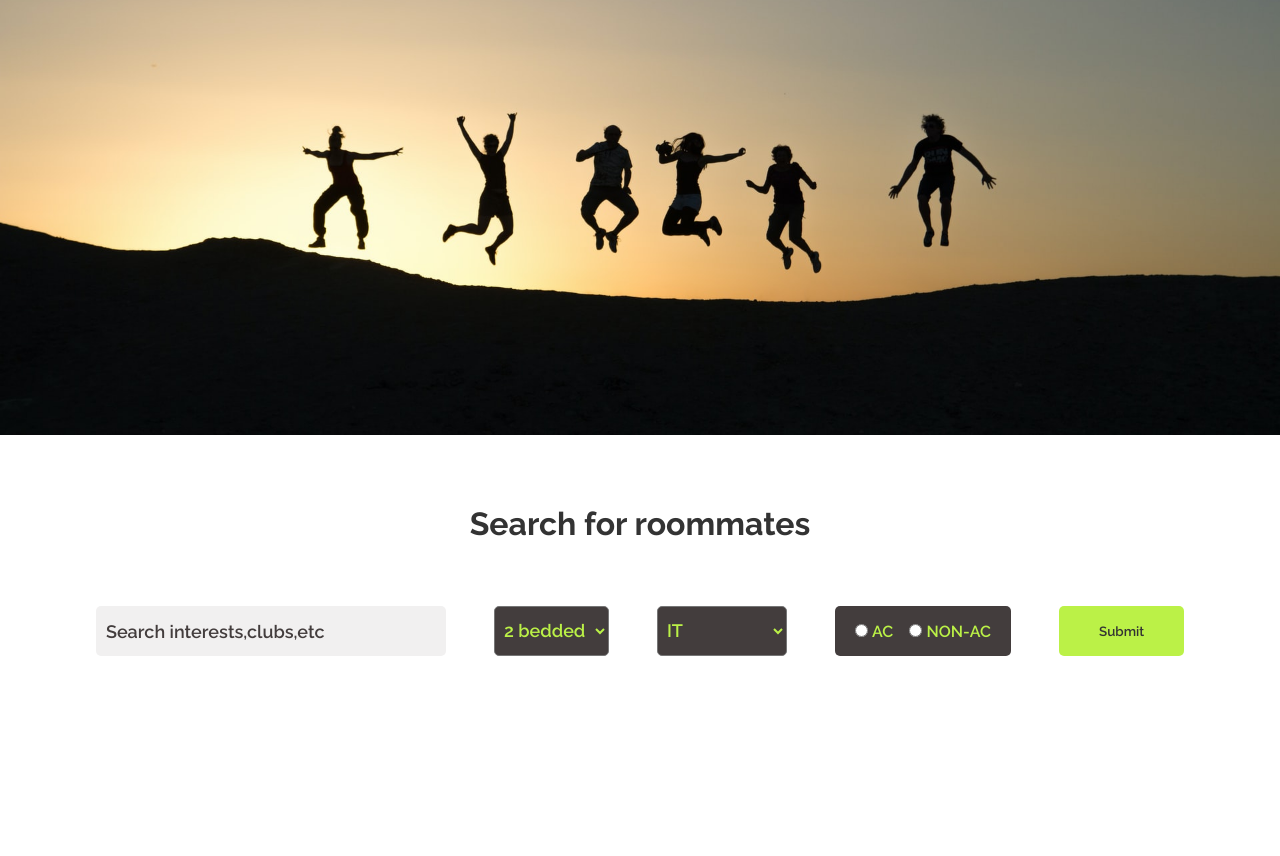
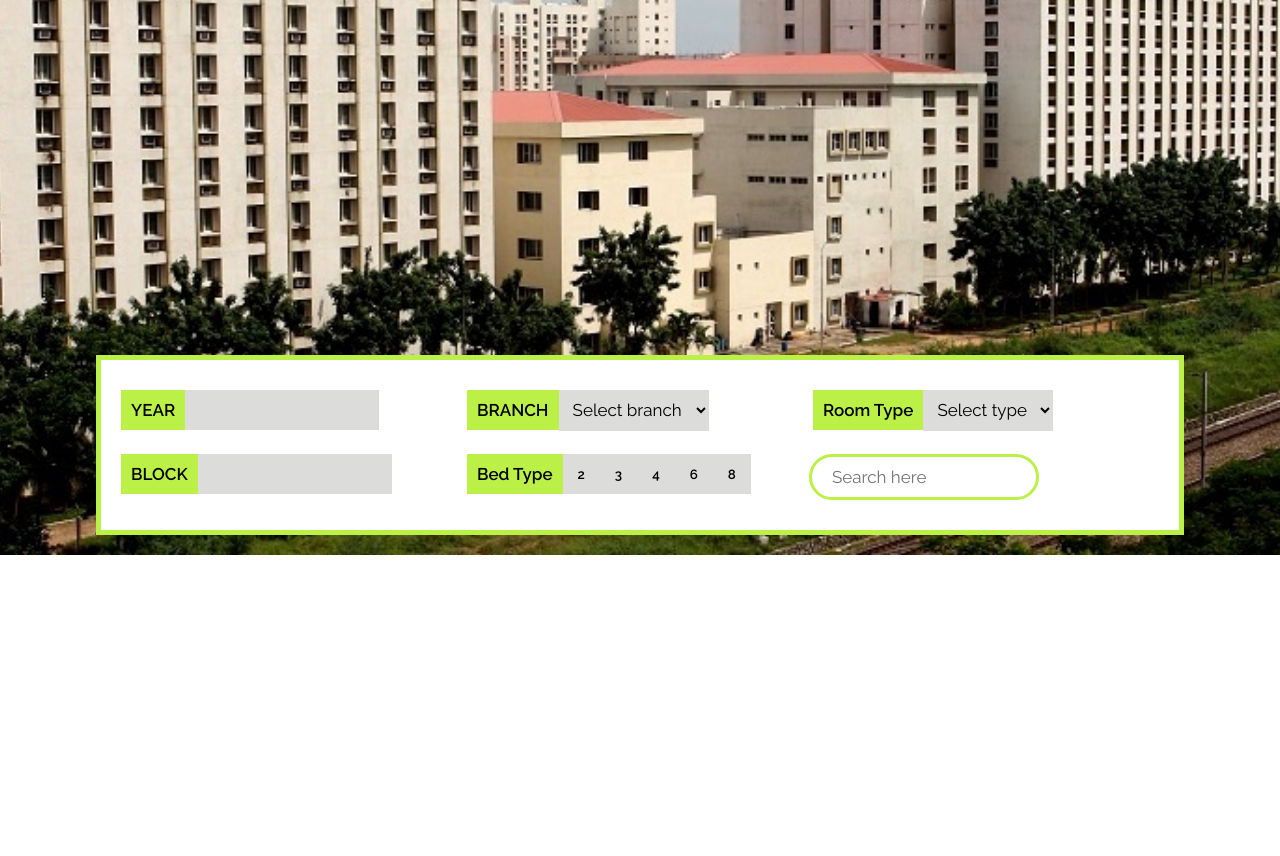
Before and after one commit to utkarsh-creator/roommatedhoondho, a plain HTML site: page homepage.html in a window 1280 px wide. Shown: the part 245-1101 px from the top of the page. After the commit the page ends 800 px from the top, so only its background shows below. Drawn offline with Linux system fonts and the light colour scheme.

Commit message:
Homepage modified as per new design

```diff
--- a/home.css
+++ b/home.css
@@ -1,159 +1,230 @@
-@import url('https://fonts.googleapis.com/css2?family=Raleway:wght@400;500;600;700&display=swap');
-:root{
-    --black:#333333;
+@import url("https://fonts.googleapis.com/css2?family=Raleway:wght@400;500;600;700&display=swap");
+:root {
+  --black: #333333;
 }
-*{
+* {
   padding: 0;
   margin: 0;
   box-sizing: border-box;
   font-family: "Raleway";
 }
 
-header{
-    height: 85vh;
-    display: flex;
-    align-items: center;
-    flex-direction: column;
-    background: url("./homebg.jpg") ;
+nav {
+  background: url("./hostel.jpg");
   background-position: center;
   background-repeat: no-repeat;
   background-size: cover;
-    row-gap: 4rem;
-}
-.nav{
+  height: 100vh;
   display: flex;
   justify-content: center;
-
 }
 
-nav{
+nav ul {
   display: flex;
-    justify-content: space-between;
+  justify-content: center;
+  padding-left: 140px;
+  list-style: none;
+  background-color: white;
+  color: #6d6b6b;
   width: 85vw;
-    height: 10vh;
+  height: 65px;
   align-items: center;
-    margin: 20px 0;
+  font-size: 20px;
+  column-gap: 5rem;
+  font-weight: 500;
+  border-bottom: 2px solid rgb(197, 238, 105);
+}
+
+nav ul li:nth-child(2) {
+  font-weight: 600;
+  font-size: 25px;
+}
+
+.nav-main {
+  display: flex;
+}
+
+.top-main {
+  display: flex;
+  position: absolute;
+  margin-top: 30px;
+  justify-content: center;
+  -webkit-box-shadow: 0px 5px 5px 5px rgba(117, 117, 117, 0.83);
+  -moz-box-shadow: 0px 5px 5px 5px rgba(117, 117, 117, 0.83);
+  box-shadow: 0px 5px 5px 5px rgba(117, 117, 117, 0.83);
+}
+.profile {
+  height: 65px;
+  width: 120px;
+  background-color: rgb(197, 238, 105);
+  display: flex;
+  justify-content: center;
+  align-items: center;
+}
+
+.room-info {
+  background-color: white;
+  border: 5px solid #bbf046;
+  position: absolute;
+  bottom: 20px;
+  height: 180px;
+  width: 85%;
+  display: grid;
+  place-content: center;
+  grid-template-columns: repeat(3, 1fr) repeat(2, 0);
+  grid-template-rows: repeat(2, 1fr) repeat(3, 0);
+  row-gap: 0px;
+  padding:20px;
+}
+
+label {
+    background-color: #bbf046;
+    font-size: 17px;
+    font-weight: 600;
+    border: none;
+    outline: none;
+    padding: 10px;
+}
+input {
+  border: none;
+  background-color: #dcddda;
+  font-size: 17px;
+  margin-left: -4px;
+  padding: 10px 0px;
+}
+
+select {
+    height: 41px;
+    border: none;
+    margin-left: -4px;
+    background-color: #dcddda;
+    font-size: 17px;
+    outline: none;
+    padding: 0 10px;
+}
+
+input:focus,
+select:focus {
+  border: none;
+  outline: none;
+}
+
+input:active,
+select:active {
+  border: none;
+  outline: none;
+}
+
+.div1 {
+  grid-area: 1 / 1 / 2 / 2;
+  margin: 10px 0;
+}
+.div2 {
+  grid-area: 1 / 2 / 2 / 3;
+  margin: 10px 0;
+}
+.div3 {
+  grid-area: 1 / 3 / 2 / 4;
+  margin: 10px 0;
+}
+.div4 {
+  grid-area: 2 / 1 / 3 / 2;
+  margin: 10px 0;
+}
+.div5 {
+  grid-area: 2 / 2 / 3 / 3;
+  margin: 10px 0;
+  display: flex;
+  align-items: flex-start;
+}
+.div6 {
+  grid-area: 2 / 3 / 3 / 4;
+  margin: 10px 0;
+}
+
+.text{
+  background-color: #bbf046;
+  padding: 10px;
+  font-weight: 600;
+}
+
+.options button{
+  padding: 12px 15px;
+  background-color: #dcddda;
+  color: black;
+  font-weight: 600;
+  border: none;
+  transition: all 0.3s;
+}
+
+.options button:hover{
+  background-color: #6d6b6b;
 }
 
 
-.logo{
-    height: 45px;
+.options{
+  display: flex;
+  align-items: center;
 }
 
-.usericon{
-    height: 45px;
-    width: 45px;
-    border-radius: 50px;
-    background-color: #BBF147;
-    display: grid;
-    place-content: center;
-    cursor: pointer;
+#block{
+  text-transform: uppercase;
 }
 
-.usericon i{
-    font-size: 30px;
-}
-.user_info{
-    display: flex;
-    align-items: center;
-    column-gap: 1rem;
-}
-.user_info  p{
-    font-size: 15px;
-    font-weight: 700;
-    color: white;
+#search{
+  border-radius: 100px;
+  background-color: white;
+  border: 3px solid #bbf046;
+  padding-left: 20px;
+  padding-right: 10px;
 }
 
-header h1{
-    color: white;
-    font-size: 2.4rem;
+#search:focus{
+  animation: width 0.2s linear 1;
+  width: 100%;
+}
+
+@keyframes width {
+  from{
+    width: 50%;
+  }
+  to{
+    width: 100%;
+  }
 }
 
 
-
-/* Main section -> search results */
-/* Main section -> search results */
-/* Main section -> search results */
-/* Main section -> search results */
-/* Main section -> search results */
-/* Main section -> search results */
+@media (max-width:1070px) {
+  .room-info{
+    width: 100%;
+    padding: 5px;
+  }
+}
 
 
-main{
-    display: flex;
-    margin-top: 70px;
-    justify-content: center;
-    flex-direction: column;
-    margin-bottom: 200px;
-    row-gap: 4rem;
+@media (max-width:850px) {
+    nav ul{
+        padding-left: 20px;
+        column-gap: 1rem;
+        justify-content: flex-start;
+        font-size: 15px;
+        width: 80vw;
     }
-main h1{
-    text-align: center;
-    color: var(--black);
-}
-
-main form{
-    display: flex;
-    width: 100%;
-    margin: auto;
-    justify-content: center;
-    align-items: center;
-    column-gap: 3rem;
-}
-input,select,label{
+    nav ul li:nth-child(2){
+        font-size: small;
         font-weight: 600;
     }
 
-#search_bar{
-    font-size: 18px;
-    height: 50px;
-    border: none;
-    background-color: #f1f0f0;
-    padding: 10px;
-    width: 350px;
-    border-radius: 5px;
-
+    .profile{
+        width: 70px;
     }
-
-#search_bar::placeholder{
-    color: #433D3D;
+    .room-info{
+      display: flex;
+      flex-direction: column;
+      height: max-content;
+      justify-content: center;
+      padding-left: 20px;
+      width: 95%;
+      font-size: small;
     }
-
-#search_bar:focus{
-    outline: none;
 }
-
-select{
-    background-color: #433D3D;
-    color:#BBF147 ;
-    align-self: stretch;
-    padding: 2px 5px;
-    font-size: 18px;
-    border-radius: 5px;
-}
-
-.ac_nac{
-    display: flex;
-    align-self: stretch;
-    align-items: center;
-    padding: 5px 20px;
-    column-gap: 1rem;
-    border-radius: 5px;
-    background-color: #433D3D;
-    color: #BBF147;
-}
-
-input[type="submit"]{
-    background-color: #BBF147;
-    color: var(--black);
-    border: none;
-    align-self: stretch;
-    padding: 5px 40px;
-    cursor: pointer;
-    border-radius: 5px;
-    transition: all 0.4s;
-}
-
-input[type="submit"]:hover{
-    transform: scale(0.95);
-}
--- a/homepage.html
+++ b/homepage.html
@@ -4,64 +4,74 @@
     <meta charset="UTF-8">
     <meta http-equiv="X-UA-Compatible" content="IE=edge">
     <meta name="viewport" content="width=device-width, initial-scale=1.0">
-    <title>Home - Roommate Dhoondo</title>
-    <link
-      rel="stylesheet"
-      href="https://cdnjs.cloudflare.com/ajax/libs/font-awesome/4.7.0/css/font-awesome.min.css"
-    />
+    <title>Roommate Dhoondo</title>
     <link rel="stylesheet" href="home.css">
 </head>
 <body>
-        <header>
-            <div class="nav">
-                <nav>
-                    <img src="./r_logo_nbg.png" alt="" class="logo">
-                    <div class="user_info">
-                        <p>Hello,User</p>
-                        <div class="usericon">
-                            <i class="fa fa-user" aria-hidden="true"></i>
-                        </div>
+        <nav>
+            <div class="top-main">
+                <div class="nav-main">
+                    <ul>
+                        <li>Home</li>
+                        <li>Need Room</li>
+                        <li>Have Room</li>
+                    </ul>
+                    <div class="profile">
+                        <img src="./man.png" alt="" height="45">
                     </div>
-                </nav>
+                </div>
             </div>
-            <h1>Your search for roommates ends here !</h1>
-        </header>
+            <section class="room-info">
+                <div class="div1">
+                    <label for="year">YEAR</label>
+                <input type="number" name="year" id="year">
+                </div>
+                <div class="div2">
+                    <label for="branch">BRANCH</label>
+                <select name="branch" id="branch">
+                    <option value="none">Select branch</option>
+                    <option value="it">IT</option>
+                    <option value="cse">CSE</option>
+                    <option value="mech">Mechanical</option>
+                    <option value="civil">Civil</option>
+                    <option value="elec">Electrical</option>
+                    <option value="chem">Chemical</option>
+                </select>
+                </div>
+                <div class="div3">
+                    <label for="room-type">Room Type</label>
+                <select name="room-type" id="room-type">
+                    <option value="none">Select type</option>
+                    <option value="ac">AC</option>
+                    <option value="nac">Non AC</option>
+                </select>
+                </div>
+                <div class="div4">
+                    <label for="block">BLOCK</label>
+                    <input type="text" name="block" id="block">
+                </div>
+                <div class="div5">
+                    <label class="text">Bed Type</label>
+                    <div class="options">
+                        <button>2</button>
+                        <button>3</button>
+                        <button>4</button>
+                        <button>6</button>
+                        <button>8</button>
 
-        <main>
-            <h1>Search for roommates</h1>
-            <div class="search">
-                <form action="" autocomplete="off">
-                    <input type="text" name="search_query" id="search_bar" placeholder="Search interests,clubs,etc">
-                    <select name="bedded" id="">
-                        <option value="2">2 bedded</option>
-                        <option value="3">3 bedded</option>
-                        <option value="4">4 bedded</option>
-                        <option value="5">5 bedded</option>
-                        <option value="6">6 bedded</option>
-                        <option value="8">8 bedded</option>
-                    </select>
-                    <select name="branch" id="">
-                        <option value="it">IT</option>
-                        <option value="cs">CSE</option>
-                        <option value="electrical">Electrical</option>
-                        <option value="civil">Civil</option>
-                        <option value="mechanical">Mechanical</option>
-                        <option value="chemical">Chemical</option>
-                    </select>
-                    <div class="ac_nac">
-                        <div class="one">
-                            <input type="radio" name="ac" id="ac">
-                            <label for="ac">AC</label>
-                        </div>
-                        <div class="two">
-                            <input type="radio" name="ac" id="nonac">
-                            <label for="nonac">NON-AC</label>
-                        </div>
                     </div>
-                    <input type="submit" value="Submit">
-                </form>
-            </div>
-        </main>
+                </div>
+                <div class="div6">
+                    <input type="search" name="search" id="search" placeholder="Search here">
+                </div>
+
+
+
+
+            </section>
+        </nav>
+
+
 
 </body>
 </html>
```
Also changed, not shown: hostel.jpg (added), man.png (added). Lines whose indentation alone changed are shown as unchanged.
